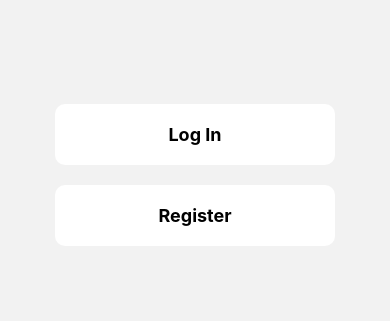
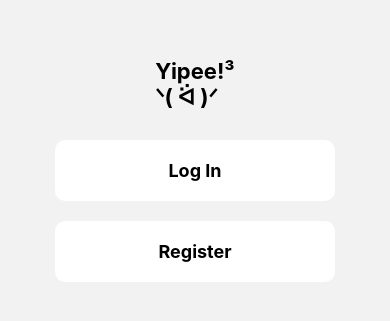
Before and after one commit to gongahkia/nus-ai-innovation-challenge-2025, a React Native app in the folder yipee-native/: screen /Scanner in a window 390 px wide. Before the commit this address had no page. Shown: the part 247-568 px from the top of the page. Built offline with nearby package versions, Linux system fonts and the light colour scheme.

Commit message:
feat(app): changed?

```diff
--- a/yipee-native/src/screens/LandingScreen.js
+++ b/yipee-native/src/screens/LandingScreen.js
@@ -4,6 +4,10 @@ import { View, Text, TouchableOpacity, StyleSheet } from 'react-native';
 const LandingScreen = ({ navigation }) => {
   return (
     <View style={styles.container}>
+      <Text style={styles.title}>
+        Yipee!³
+        {"\n"}ᐠ( ᐛ )ᐟ
+        </Text>
       <TouchableOpacity style={styles.card} onPress={() => navigation.navigate('Login')}>
         <Text style={styles.cardText}>Log In</Text>
       </TouchableOpacity>
@@ -21,6 +25,11 @@ const styles = StyleSheet.create({
     alignItems: 'center',
     padding: 20,
   },
+  title: {
+    fontSize: 22,
+    fontWeight: 'bold',
+    marginBottom: 20,
+  },
   card: {
     backgroundColor: '#fff',
     borderRadius: 10,
--- a/yipee-native/src/screens/ScannerScreen.js
+++ b/yipee-native/src/screens/ScannerScreen.js
@@ -4,25 +4,25 @@ import { CameraView, CameraType, useCameraPermissions } from 'expo-camera';
 
 const ScannerScreen = () => {
 
-  const [permission, requestPermission] = Camera.useCameraPermissions();
-  const [cameraType, setCameraType] = useState<CameraType>('back');
+  const [cameraType, setCameraType] = useState('back');
+  const [cameraPermission, requestCameraPermission] = useCameraPermissions();
 
-  if (!permission) { // camera permissions are still loading
+  if (!cameraPermission) { // camera permissions are still loading
     return <View />;
   }
 
-  if (!permission.granted) { // camera permissions are not granted yet
+  if (!cameraPermission.granted) { // camera permissions are not granted yet
     return (
       <View style={styles.container}>
         <Text style={{ textAlign: 'center' }}>We need your permission to show the camera</Text>
-        <Button onPress={requestPermission} title="Grant permission" />
+        <Button onPress={requestCameraPermission} title="Grant permission" />
       </View>
     );
   }
 
   return (
     <View style={styles.container}>
-      <Camera style={styles.camera} type={cameraType}>
+      <CameraView style={styles.camera} type={cameraType}>
         <View style={styles.buttonContainer}>
           <TouchableOpacity
             style={styles.button}
@@ -34,7 +34,7 @@ const ScannerScreen = () => {
             <Text style={styles.text}> Flip </Text>
           </TouchableOpacity>
         </View>
-      </Camera>
+      </CameraView>
     </View>
   );
 };
```
